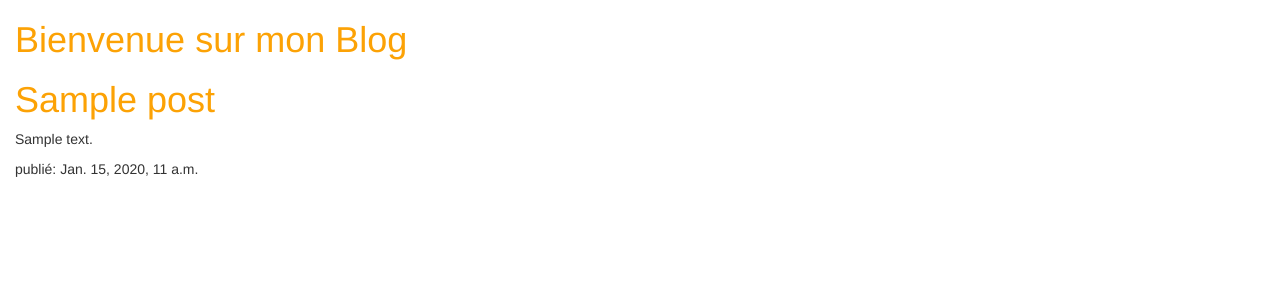
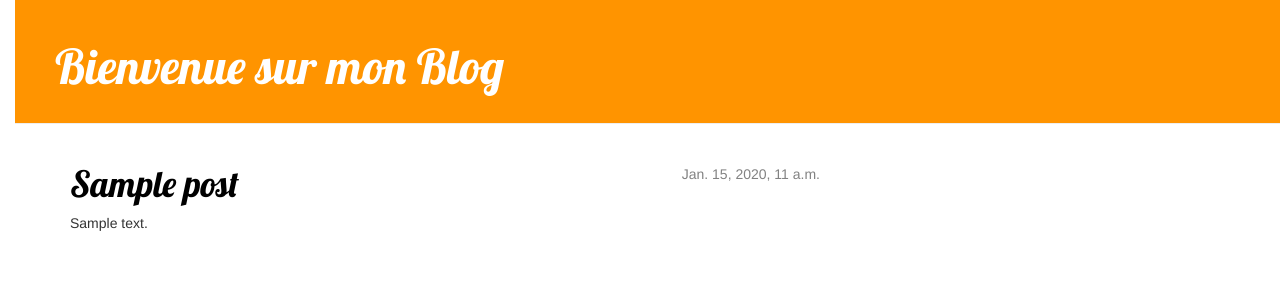
Before and after one commit to laureanecrettol/my-first-blog, a Django app: template blog/templates/blog/post_list.html in a window 1280 px wide. Shown: the top 302 px of the page. Run offline with Django 3.2, Linux system fonts and the light colour scheme; the template is opened without the code that fills it: values that come from a table or form of the project are taken from there, others are empty; tables that the repository leaves empty hold one stand-in row (values such as "Sample post"); some libraries are stand-ins or nearby versions.

Commit message:
Modifié pour envoi posts 4

```diff
--- a/blog/static/css/blog.css
+++ b/blog/static/css/blog.css
@@ -1,7 +1,56 @@
 h1 a {
-    color: #FCA205;
+    color: #9A05FC;
+    font-family: 'Lobster';
 }
 
 body {
     padding-left: 15px;
 }
+
+.page-header {
+    background-color: #ff9400;
+    margin-top: 0;
+    padding: 20px 20px 20px 40px;
+}
+
+.page-header h1, .page-header h1 a, .page-header h1 a:visited, .page-header h1 a:active {
+    color: #ffffff;
+    font-size: 36pt;
+    text-decoration: none;
+}
+
+.content {
+    margin-left: 40px;
+}
+
+h1, h2, h3, h4 {
+    font-family: 'Lobster', cursive;
+}
+
+.date {
+    float: right;
+    color: #828282;
+}
+
+.save {
+    float: right;
+}
+
+.post-form textarea, .post-form input {
+    width: 100%;
+}
+
+.top-menu, .top-menu:hover, .top-menu:visited {
+    color: #ffffff;
+    float: right;
+    font-size: 26pt;
+    margin-right: 20px;
+}
+
+.post {
+    margin-bottom: 70px;
+}
+
+.post h1 a, .post h1 a:visited {
+    color: #000000;
+}
--- a/blog/templates/blog/post_list.html
+++ b/blog/templates/blog/post_list.html
@@ -6,17 +6,28 @@
         <link rel="stylesheet" href="//maxcdn.bootstrapcdn.com/bootstrap/3.2.0/css/bootstrap.min.css">
         <link rel="stylesheet" href="//maxcdn.bootstrapcdn.com/bootstrap/3.2.0/css/bootstrap-theme.min.css">
         <link rel="stylesheet" href="{% static 'css/blog.css' %}">
+        <link href="https://fonts.googleapis.com/css?family=Lobster&subset=latin,latin-ext" rel="stylesheet" type="text/css">
 </head>
 <body>
-        <div>
+        <div class="page-header">
             <h1><a href="">Bienvenue sur mon Blog</a></h1>
         </div>
 
           {% for post in posts %}
-          <div>
-              <h1><a href="">{{ post.title }}</a></h1>
-              <p>{{ post.text|linebreaksbr }}</p>
-              <p>publié: {{ post.published_date }}</p>
+          <div class="content container">
+              <div class="row">
+                  <div class="col-md-8">
+                      {% for post in posts %}
+                          <div class="post">
+                              <div class="date">
+                                  {{ post.published_date }}
+                              </div>
+                              <h1><a href="">{{ post.title }}</a></h1>
+                              <p>{{ post.text|linebreaksbr }}</p>
+                          </div>
+                      {% endfor %}
+                  </div>
+              </div>
           </div>
           {% endfor %}
     </body>
```
